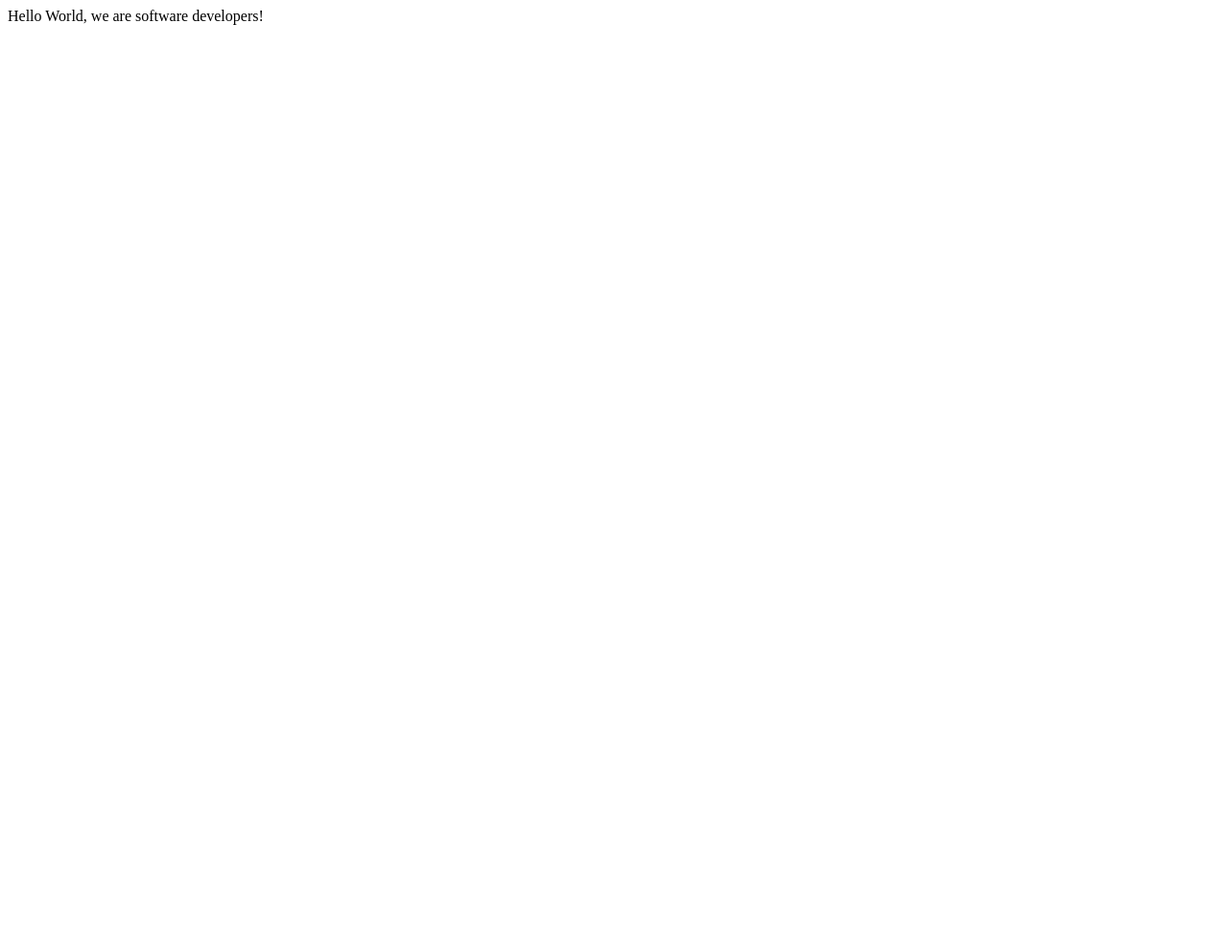
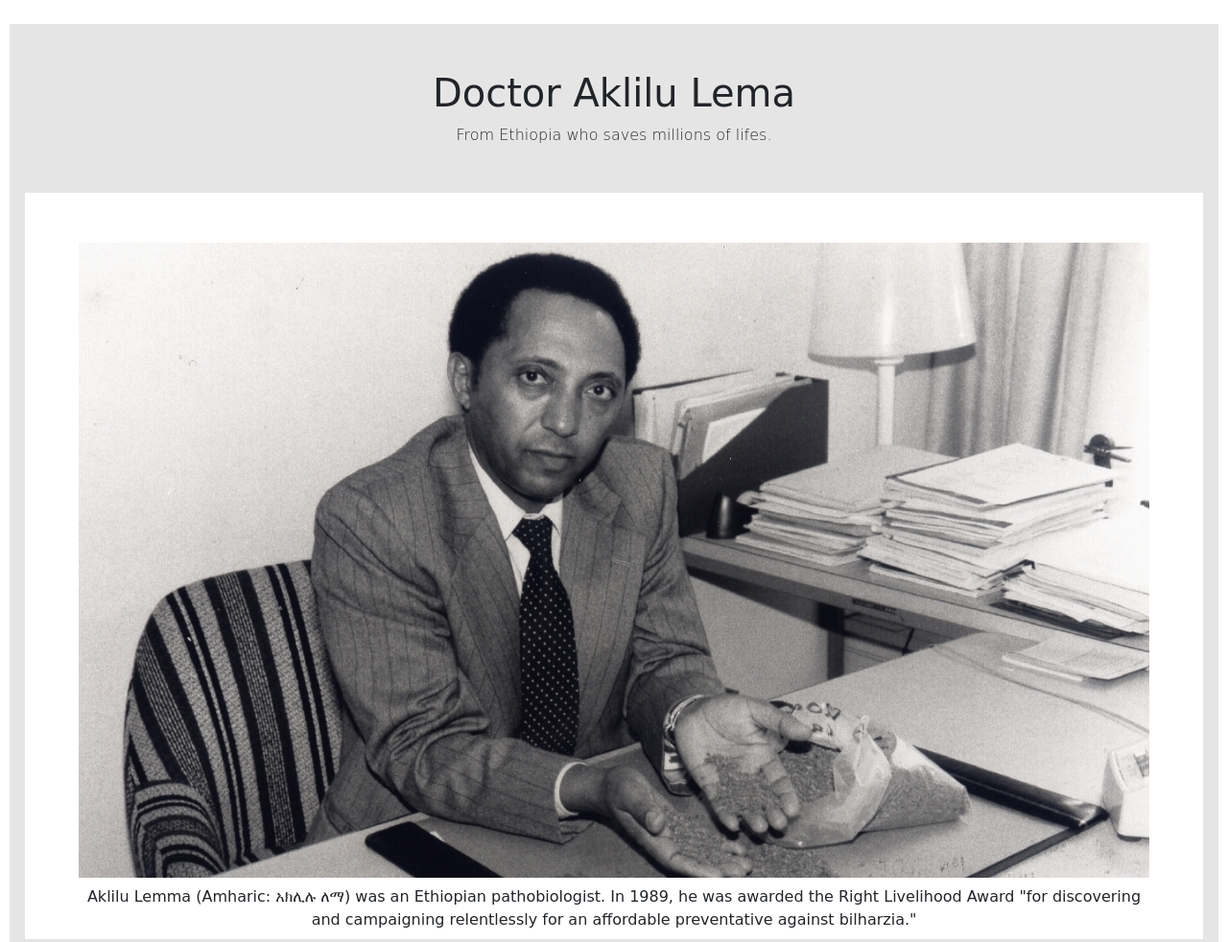
Before and after one commit to lijsamuael/Microverse-Trial-Three, a plain HTML site: page index.html in a window 1280 px wide. Shown: the top 982 px of the page at 96% size. Before the commit the page ends 800 px from the top, so only its background shows below. Drawn offline with nearby package versions, Linux system fonts and the light colour scheme.

Commit message:
makint the project work as expected

```diff
--- a/css/style.css
+++ b/css/style.css
@@ -0,0 +1,17 @@
+body {
+    font-family: 'Brush Script MT', cursive;
+  }
+#main{
+    background-color: #e6e5e5;
+    margin: 25px 10px;
+}
+#img-div{
+    background-color: white;
+}
+#image{
+    max-width: 100%;
+    display: block;
+}
+ul{
+        padding: 10px 25%;
+}
--- a/index.html
+++ b/index.html
@@ -2,12 +2,41 @@
 <html lang="en">
   <head>
     <meta charset="UTF-8">
+    <meta name="viewport" content="width=device-width, initial-scale=1.0">
     <title>Fork Me! FCC: Test Suite Template</title>
+    <link href="https://cdn.jsdelivr.net/npm/bootstrap@5.0.2/dist/css/bootstrap.min.css" rel="stylesheet" integrity="sha384-EVSTQN3/azprG1Anm3QDgpJLIm9Nao0Yz1ztcQTwFspd3yD65VohhpuuCOmLASjC" crossorigin="anonymous">
     <link rel="stylesheet" href="css/style.css">
   </head>
 
   <body>
-    Hello World, we are software developers!
+    <main id="main">
+      <div class="pt-5">
+        <h1 class="text-center " id="title">Doctor Aklilu Lema</h1>
+        <p class="text-center mt-2 fw-light">From Ethiopia who saves millions of lifes.</p>
+      </div>
+      <figure id="img-div" class=" ms-3 me-3 mt-5 mb-2">
+        <div class="container pt-1">
+          <img  src="./assets/images/1989-Aklilu-Lemma-2.jpg" alt="" id="image" class="mt-5 img-fluid" style="display: block;">
+        <figcaption class="text-center pt-2 pb-2" id="img-caption">Aklilu Lemma (Amharic: አክሊሉ ለማ) was an Ethiopian pathobiologist. In 1989, he was awarded the Right Livelihood Award "for discovering and campaigning relentlessly for an affordable preventative against bilharzia."</figcaption>
+        </div>
+      </figure>
+      <div id="">
+        <h5 class="text-center fw-bolder pt-5 pb-5">History and achivements of Dr. Aklilu</h5>
+        <div id="tribute-info">
+          <ul class="">
+            <li><p >1940 - born in Addis Ababa, Ethiopia</p></li>
+            <li><p >1964 - discovered that Endod.</p></li>
+            <li><p >1966 - Established the Institute of pathobiology In Addis Ababa University, Ethiopia. For the next ten years he served as direcotor of the institution.</p></li>
+            <li><p >1989 - awarded the right livelyhood award jointly with Dr. Legesse Wolde-Yohannes for his work and discoveries on how to prevent the parasitic disease bilharzia</p></li>
+            <li><p >1997 - Lemma and colleagues established the Endod Foundation to serve as an umbrella for all endod-related work. Following collaboration with Lemma, the University of Toledo, USA, was granted a US patent on an endod-based molluscicide intended to control the zebra mussels which have recently invaded American lakes and caused extensive damage to water supplies. This has opened a major new hope for marketing and exporting endod as a cash crop.</p></li>
+            <li><p >1997 - died , United States of America</p></li>
+          </ul>
+        </div>
+        <div id="tribute-link">
+          <p class="text-center fw-bold pb-2 pt-2">If you want to know more about Doctor Aklilu lema and his contributions to the health of the world.          <a target="_blank" id="tribute-link" href="https://codepen.io/jose-alemayehu/full/VmZYyX">Press Here (Wikipedia)</a> </p>
+
+        </div>
+    </main>
     <script src="https://cdn.freecodecamp.org/testable-projects-fcc/v1/bundle.js"></script>
 
     <!--
```
Also changed, not shown: assets/images/1989-Aklilu-Lemma-2.jpg (added).
